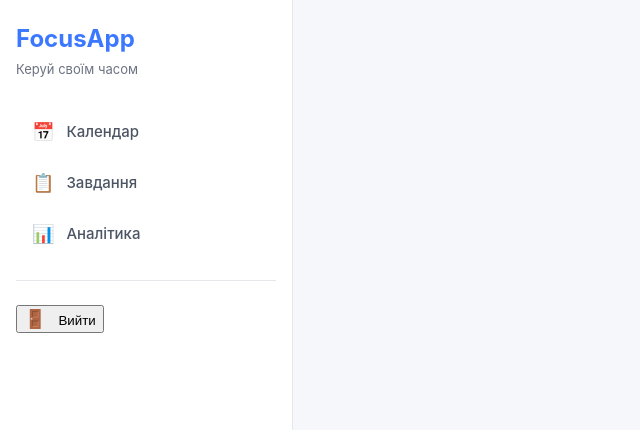
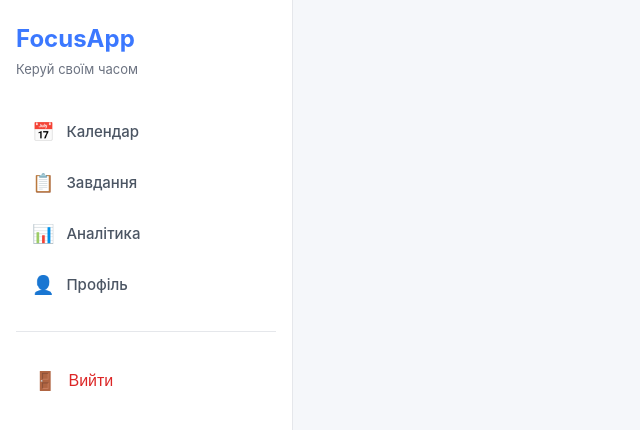
Before and after one commit to MariaKozlovska/cw-2, a React (Vite) app in the folder frontend/: page / in a window 1280 px wide. Shown: the top 430 px of the page, without its empty margins (0-640 px from the left). Built offline with nearby package versions, Linux system fonts and the light colour scheme; no server answers.

Commit message:
Added styles for Logout button

```diff
--- /dev/null
+++ b/frontend/src/components/BurgerMenu.jsx
@@ -0,0 +1,87 @@
+import React, { useState, useEffect } from "react";
+import { Link, useLocation, useNavigate } from "react-router-dom";
+
+export default function BurgerMenu() {
+  const [isOpen, setIsOpen] = useState(false);
+  const location = useLocation();
+  const navigate = useNavigate();
+
+  const handleLogout = () => {
+    localStorage.removeItem("token");
+    localStorage.removeItem("user");
+
+    setIsOpen(false);
+    navigate("/login", { replace: true });
+  };
+
+  // Закриття при зміні сторінки
+  useEffect(() => {
+    setIsOpen(false);
+  }, [location]);
+
+  // Блокування скролу при відкритому меню
+  useEffect(() => {
+    document.body.style.overflow = isOpen ? "hidden" : "unset";
+    return () => (document.body.style.overflow = "unset");
+  }, [isOpen]);
+
+  const navigationItems = [
+    { path: "/calendar", label: "Календар", icon: "📅" },
+    { path: "/tasks", label: "Завдання", icon: "📋" },
+    { path: "/analytics", label: "Аналітика", icon: "📊" },
+    { path: "/profile", label: "Профіль", icon: "👤" },
+  ];
+
+  return (
+    <>
+      {/* BURGER BUTTON */}
+      <button
+        className={`burger-menu ${isOpen ? "active" : ""}`}
+        onClick={() => setIsOpen(!isOpen)}
+      >
+        <div className="burger-icon">
+          <span></span>
+          <span></span>
+          <span></span>
+        </div>
+      </button>
+
+      {/* OVERLAY */}
+      <div
+        className={`sidebar-overlay ${isOpen ? "active" : ""}`}
+        onClick={() => setIsOpen(false)}
+      />
+
+      {/* SIDEBAR */}
+      <nav className={`sidebar-nav ${isOpen ? "active" : ""}`}>
+        <ul>
+          {navigationItems.map((item) => (
+            <li key={item.path}>
+              <Link
+                to={item.path}
+                className={location.pathname === item.path ? "active" : ""}
+              >
+                <span style={{ marginRight: "10px" }}>{item.icon}</span>
+                {item.label}
+              </Link>
+            </li>
+          ))}
+
+          {/* LOGOUT BUTTON */}
+          <li
+            style={{
+              marginTop: "24px",
+              paddingTop: "24px",
+              borderTop: "1px solid #e5e7eb",
+            }}
+          >
+            <button className="logout-menu-btn" onClick={handleLogout}>
+              <span style={{ marginRight: "10px" }}>🚪</span>
+              Вийти
+            </button>
+          </li>
+        </ul>
+      </nav>
+    </>
+  );
+}
--- a/frontend/src/components/layout/AppLayout.jsx
+++ b/frontend/src/components/layout/AppLayout.jsx
@@ -1,53 +1,69 @@
-import React from 'react';
-import { Link, useLocation, useNavigate } from 'react-router-dom';
-import BurgerMenu from './BurgerMenu';
+import React from "react";
+import { Link, useLocation, useNavigate } from "react-router-dom";
+import BurgerMenu from "../BurgerMenu";
 
-const AppLayout = ({ children }) => {
+export default function AppLayout({ children }) {
   const location = useLocation();
   const navigate = useNavigate();
 
   const handleLogout = () => {
-    localStorage.removeItem('token');
-    localStorage.removeItem('user');
-    navigate('/login', { replace: true });
+    localStorage.removeItem("token");
+    localStorage.removeItem("user");
+    navigate("/login", { replace: true });
   };
 
   const navigationItems = [
-    { path: '/calendar', label: 'Календар', icon: '📅' },
-    { path: '/tasks', label: 'Завдання', icon: '📋' },
-    { path: '/analytics', label: 'Аналітика', icon: '📊' },
+    { path: "/calendar", label: "Календар", icon: "📅" },
+    { path: "/tasks", label: "Завдання", icon: "📋" },
+    { path: "/analytics", label: "Аналітика", icon: "📊" },
+    { path: "/profile", label: "Профіль", icon: "👤" },
   ];
 
   return (
     <div className="app-container">
       {/* Desktop Navigation */}
       <aside className="desktop-nav">
-        <div style={{ marginBottom: '32px' }}>
-          <h2 style={{ fontSize: '24px', fontWeight: '700', color: '#3b78ff', margin: '0 0 8px 0' }}>
+        <div style={{ marginBottom: "32px" }}>
+          <h2
+            style={{
+              fontSize: "24px",
+              fontWeight: "700",
+              color: "#3b78ff",
+              margin: "0 0 8px 0",
+            }}
+          >
             FocusApp
           </h2>
-          <p style={{ fontSize: '13px', color: '#6b7280', margin: 0 }}>
+          <p style={{ fontSize: "13px", color: "#6b7280", margin: 0 }}>
             Керуй своїм часом
           </p>
         </div>
+
         <ul>
           {navigationItems.map((item) => (
             <li key={item.path}>
               <Link
                 to={item.path}
-                className={location.pathname === item.path ? 'active' : ''}
+                className={location.pathname === item.path ? "active" : ""}
               >
-                <span style={{ marginRight: '12px', fontSize: '18px' }}>{item.icon}</span>
+                <span style={{ marginRight: "12px", fontSize: "18px" }}>
+                  {item.icon}
+                </span>
                 {item.label}
               </Link>
             </li>
           ))}
-          <li style={{ marginTop: '24px', paddingTop: '24px', borderTop: '1px solid #e5e7eb' }}>
-            <button
-              onClick={handleLogout}
-              className="desktop-logout-btn"
-            >
-              <span style={{ marginRight: '12px', fontSize: '18px' }}>🚪</span>
+
+          {/* LOGOUT */}
+          <li
+            style={{
+              marginTop: "24px",
+              paddingTop: "24px",
+              borderTop: "1px solid #e5e7eb",
+            }}
+          >
+            <button className="desktop-logout-btn" onClick={handleLogout}>
+              <span style={{ marginRight: "12px", fontSize: "18px" }}>🚪</span>
               Вийти
             </button>
           </li>
@@ -60,12 +76,8 @@ const AppLayout = ({ children }) => {
         <BurgerMenu />
       </header>
 
-      {/* Main Content */}
-      <main className="main-content">
-        {children}
-      </main>
+      {/* Content */}
+      <main className="main-content">{children}</main>
     </div>
   );
-};
-
-export default AppLayout;
+}
--- a/frontend/src/components/layout/BurgerMenu.jsx
+++ /dev/null
@@ -1,83 +0,0 @@
-import React, { useState, useEffect } from 'react';
-import { Link, useLocation, useNavigate } from 'react-router-dom';
-
-export default function BurgerMenu() {
-  const [isOpen, setIsOpen] = useState(false);
-  const location = useLocation();
-  const navigate = useNavigate();
-
-  // Логаут
-  const handleLogout = () => {
-    localStorage.removeItem('token');
-    localStorage.removeItem('user');
-    setIsOpen(false);
-    navigate('/login', { replace: true });
-  };
-
-  // Закриваємо меню при зміні сторінки
-  useEffect(() => {
-    setIsOpen(false);
-  }, [location]);
-
-  // Заборона скролу фону коли меню відкрите
-  useEffect(() => {
-    document.body.style.overflow = isOpen ? 'hidden' : 'unset';
-    return () => {
-      document.body.style.overflow = 'unset';
-    };
-  }, [isOpen]);
-
-  const navigationItems = [
-    { path: '/calendar', label: 'Календар', icon: '📅' },
-    { path: '/tasks', label: 'Завдання', icon: '📋' },
-    { path: '/analytics', label: 'Аналітика', icon: '📊' },
-  ];
-
-  return (
-    <>
-      {/* Burger button */}
-      <button
-        className={`burger-menu ${isOpen ? 'active' : ''}`}
-        onClick={() => setIsOpen(!isOpen)}
-        aria-label="Toggle menu"
-      >
-        <div className="burger-icon">
-          <span></span>
-          <span></span>
-          <span></span>
-        </div>
-      </button>
-
-      {/* Overlay */}
-      <div
-        className={`sidebar-overlay ${isOpen ? 'active' : ''}`}
-        onClick={() => setIsOpen(false)}
-      />
-
-      {/* Sidebar menu */}
-      <nav className={`sidebar-nav ${isOpen ? 'active' : ''}`}>
-        <ul>
-          {navigationItems.map((item) => (
-            <li key={item.path}>
-              <Link
-                to={item.path}
-                className={location.pathname === item.path ? 'active' : ''}
-              >
-                <span style={{ marginRight: '10px' }}>{item.icon}</span>
-                {item.label}
-              </Link>
-            </li>
-          ))}
-
-          {/* Logout */}
-          <li style={{ marginTop: '24px', paddingTop: '24px', borderTop: '1px solid #e5e7eb' }}>
-            <button onClick={handleLogout}>
-              <span style={{ marginRight: '10px' }}>🚪</span>
-              Вийти
-            </button>
-          </li>
-        </ul>
-      </nav>
-    </>
-  );
-}
--- a/frontend/src/style.css
+++ b/frontend/src/style.css
@@ -544,3 +544,26 @@
   color: #1d1d1d;
   margin: 0;
 }
+
+/* Logout button (desktop + mobile) */
+.desktop-logout-btn,
+.logout-menu-btn {
+  width: 100%;
+  display: flex;
+  align-items: center;
+  padding: 14px 18px;
+  font-size: 16px;
+  font-weight: 500;
+  background: none;
+  border: none;
+  color: #dc2626;
+  border-radius: 10px;
+  cursor: pointer;
+  transition: 0.2s ease;
+  text-align: left;
+}
+
+.desktop-logout-btn:hover,
+.logout-menu-btn:hover {
+  background: #fef2f2;
+}
```
Lines whose indentation alone changed are shown as unchanged.
